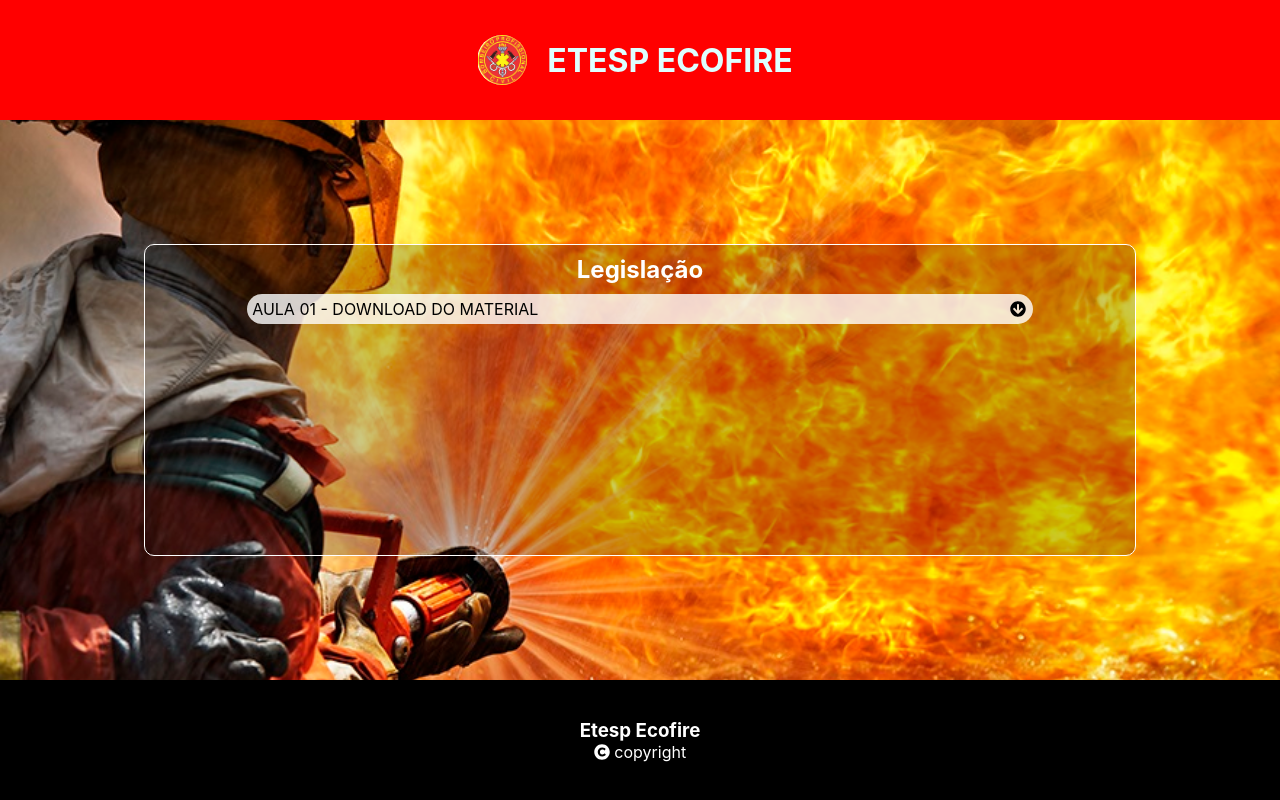
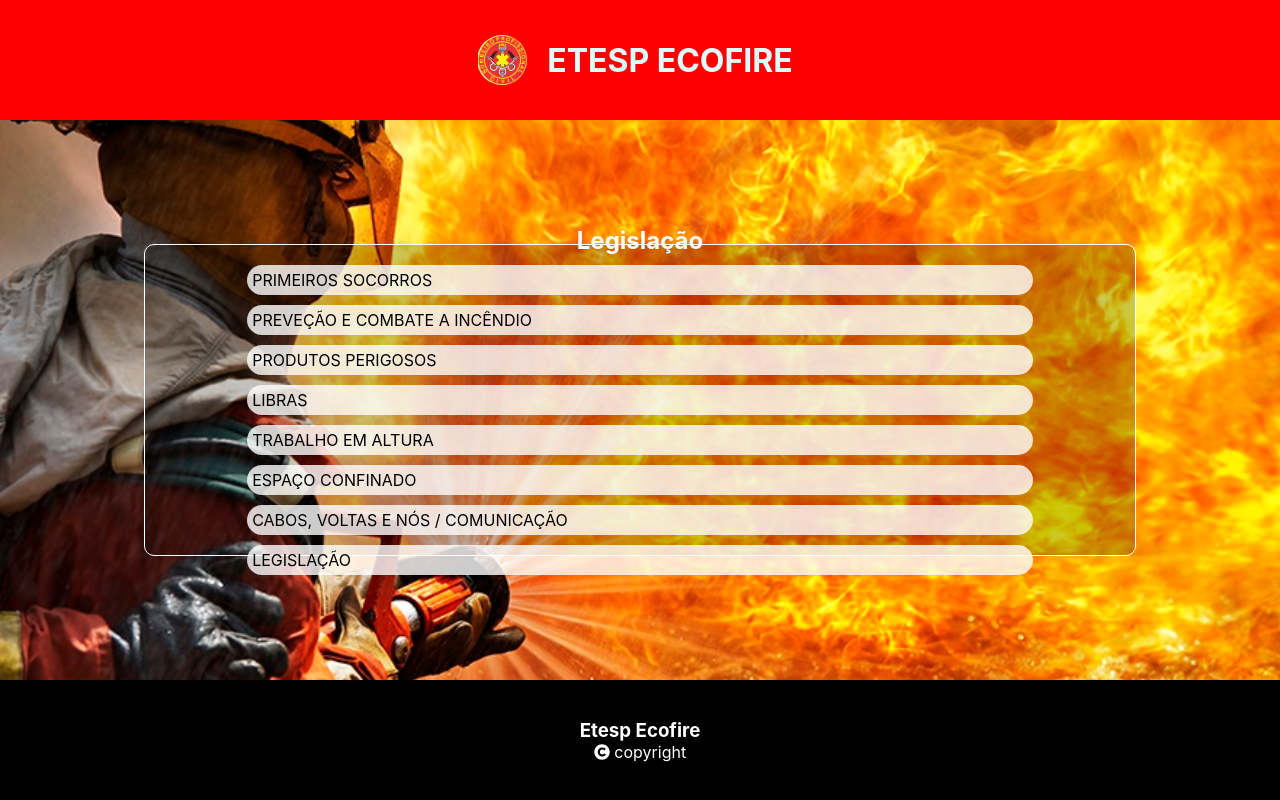
Before and after one commit to khezz/HokahElcabelo, a Next.js app: page /linkDownloads in a window 1280 px wide. Built offline with nearby package versions, Linux system fonts and the light colour scheme.

Commit message:
add modulos

```diff
--- a/pages/linkDownloads.js
+++ b/pages/linkDownloads.js
@@ -20,9 +20,51 @@
                     <h2>Legislação</h2>
                     <ul className={Style.content}>
                         <a className={Style.linkdownload} href="../public/arquivos/Legislação/aula01/Legislação.ppt" download>
-                            Aula 01 - Download do material
+                            Primeiros Socorros
                             <i>
-                                <FontAwesomeIcon icon="arrow-circle-down"/>
+                                <FontAwesomeIcon icon="arrow-circle-rigth"/>
+                            </i>
+                        </a>
+                        <a className={Style.linkdownload} href="../public/arquivos/Legislação/aula01/Legislação.ppt" download>
+                            Preveção e combate a incêndio
+                            <i>
+                                <FontAwesomeIcon icon="arrow-circle-rigth"/>
+                            </i>
+                        </a>
+                        <a className={Style.linkdownload} href="../public/arquivos/Legislação/aula01/Legislação.ppt" download>
+                            Produtos Perigosos
+                            <i>
+                                <FontAwesomeIcon icon="arrow-circle-rigth"/>
+                            </i>
+                        </a>
+                        <a className={Style.linkdownload} href="../public/arquivos/Legislação/aula01/Legislação.ppt" download>
+                            Libras
+                            <i>
+                                <FontAwesomeIcon icon="arrow-circle-rigth"/>
+                            </i>
+                        </a>
+                        <a className={Style.linkdownload} href="../public/arquivos/Legislação/aula01/Legislação.ppt" download>
+                            Trabalho em altura
+                            <i>
+                                <FontAwesomeIcon icon="arrow-circle-rigth"/>
+                            </i>
+                        </a>
+                        <a className={Style.linkdownload} href="../public/arquivos/Legislação/aula01/Legislação.ppt" download>
+                            Espaço confinado
+                            <i>
+                                <FontAwesomeIcon icon="arrow-circle-rigth"/>
+                            </i>
+                        </a>
+                        <a className={Style.linkdownload} href="../public/arquivos/Legislação/aula01/Legislação.ppt" download>
+                            Cabos, voltas e nós / Comunicação
+                            <i>
+                                <FontAwesomeIcon icon="arrow-circle-rigth"/>
+                            </i>
+                        </a>
+                        <a className={Style.linkdownload} href="../public/arquivos/Legislação/aula01/Legislação.ppt" download>
+                            Legislação
+                            <i>
+                                <FontAwesomeIcon icon="arrow-circle-rigth"/>
                             </i>
                         </a>
                     </ul>
--- a/styles/link.module.css
+++ b/styles/link.module.css
@@ -22,5 +22,5 @@
     flex-wrap: wrap;
     align-items: center;
     width: 90%;
-    height: 100%;
+    height: auto;
 }
```
